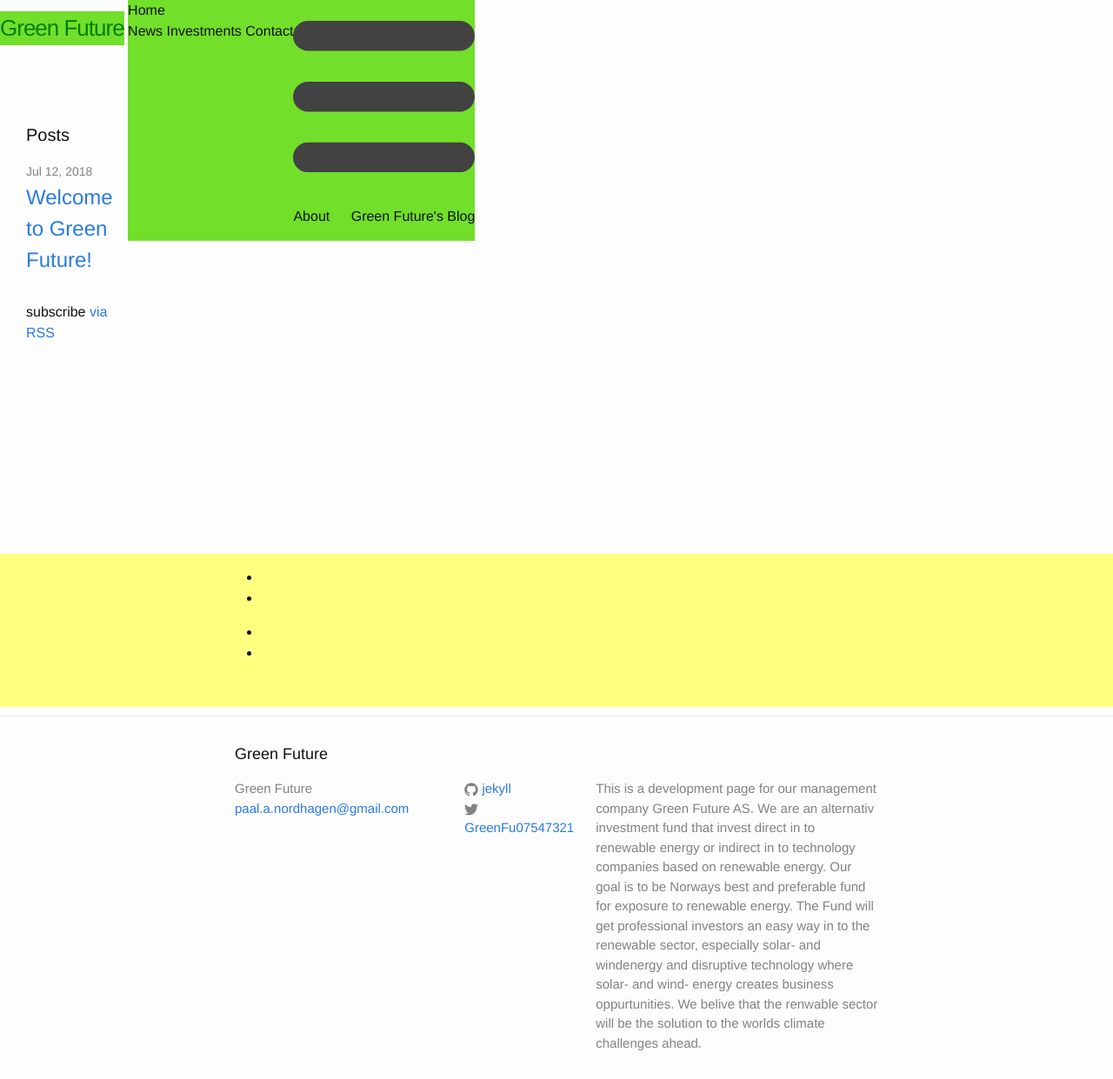
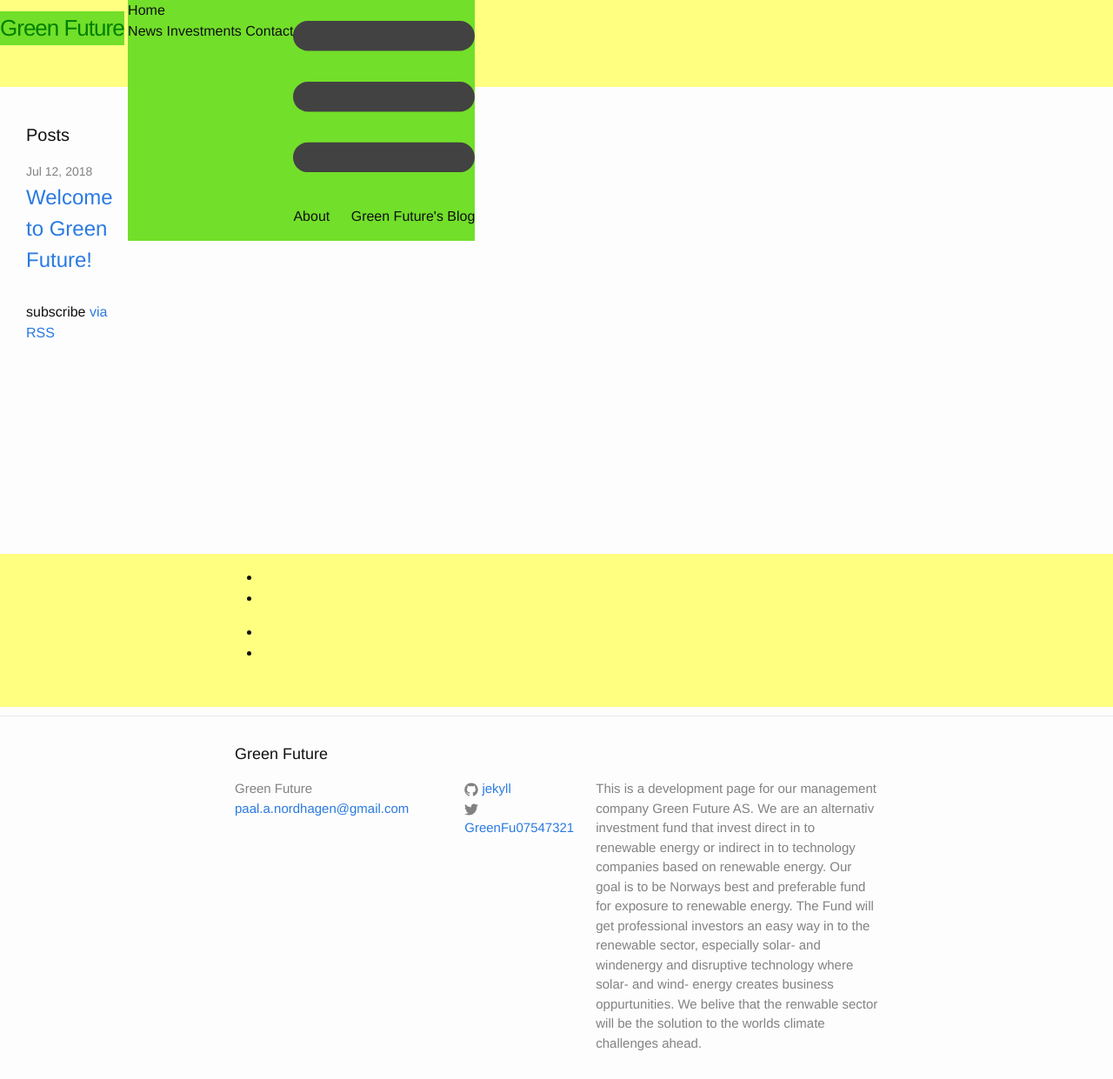
Before and after one commit to Paal-August/Paal-August.github.io, a Jekyll site: the page built from index.html, in a window 1280 px wide. Shown: the whole page at 87% size. Built offline with Jekyll 4.4.1, drawn with Linux system fonts in a browser that asks for light colours.

Commit message:
Update _layout.scss

```diff
--- a/_sass/_layout.scss
+++ b/_sass/_layout.scss
@@ -20,7 +20,7 @@
   grid-area:1/1/2/8;
   justify-items:left;
   align-items:stretch;
-
+  background-color:rgb(255, 255, 128);
 }
 
 .site-title {
```
